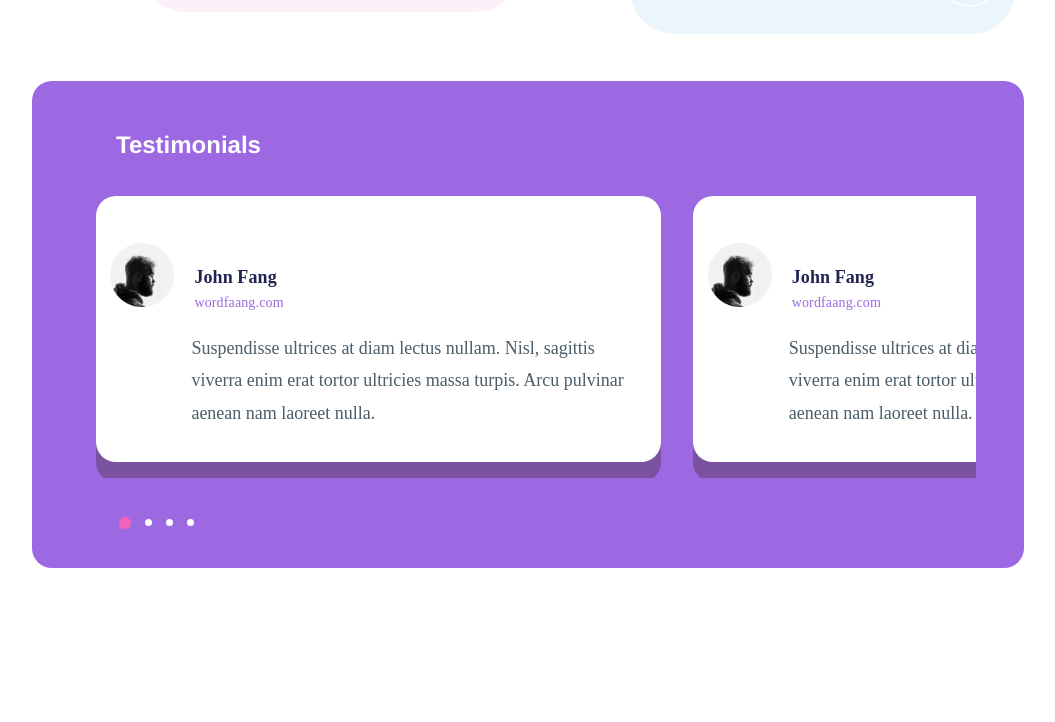
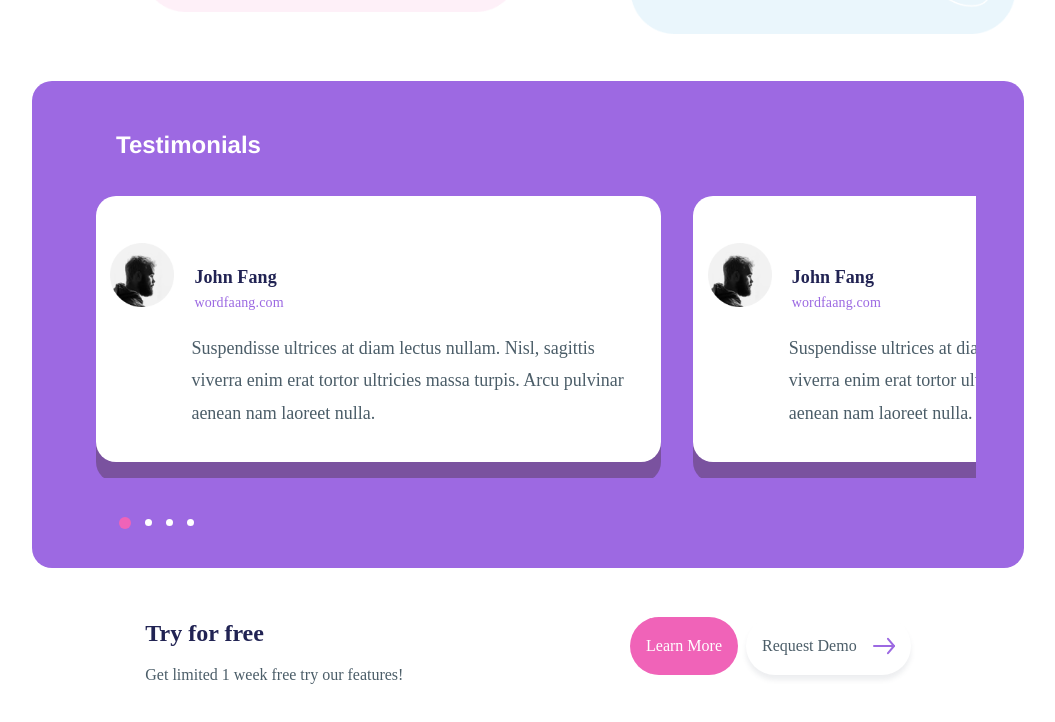
Before and after one commit to devism/CSS-Engineer-Mini-Project, a website: page src/copy/index.html in a window 1280 px wide. Shown: the part 2284-3006 px from the top of the page, without its empty margins (112-1167 px from the left). Before the commit the page ends 2868 px from the top, so only its background shows below. Drawn offline with nearby package versions, Linux system fonts and the light colour scheme; files that its build step writes are made by us from their sources.

Commit message:
footer stuff

```diff
--- a/src/copy/index.html
+++ b/src/copy/index.html
@@ -180,7 +180,19 @@ This very flexible storage area has a high level of security. To enter into your
 		</div>
 	</div>
 
+	<div class="footer">
+		<div class="call-to-action-footer">
+			<h2>Try for free</h2>
+		    <p>Get limited 1 week free try our features!</p>
+		</div>
 
+		<div class="footer-btns">
+			<button class="learn-more-btn">Learn More</button>
+			<div class="request-demo-btn">
+				<a href="#">Request Demo  <img src="./arrow.svg"/></a>
+			</div>
+		</div>
+	</div>
 
 	<!-- Scripts -->
 	<script src="js/glider.js"></script>
--- a/src/sass/components/_base.scss
+++ b/src/sass/components/_base.scss
@@ -9,7 +9,7 @@ body {
 	// margin: 0;
 	margin: 1em  auto;
     max-width: 1024px;
-
+	font-family: Avenir;
 
 }
 
@@ -527,6 +527,69 @@ line-height: 160%;
 	color: #4B5D68;
 }
 
+.footer{
+	padding:1em;
+	display: block;
+    align-items: center;
+    align-content: space-between;
+    justify-content: space-around;
+}
+.footer-btns{
+	display: grid;
+}
+
+.call-to-action-footer{
+
+	h2{
+		color:#212353;
+		font-family: Avenir;
+	}
+
+	p{
+		color: #4B5D68;
+		font-family: Avenir;
+	}
+}
+
+.request-demo-btn{
+	background: #FFFFFF;
+    -webkit-box-shadow: 0px 5px 5px rgba(75, 93, 104, 0.1);
+    box-shadow: 0px 5px 5px rgba(75, 93, 104, 0.1);
+    border-radius: 50px;
+	padding: 0.5em;
+	display: flex;
+	margin-bottom: 0.5em;
+
+	a{
+	margin: 0 auto;
+	padding: 0.5em;
+	display: -webkit-box;
+	display: -ms-flexbox;
+	display: flex;
+	font-family: Avenir;
+    font-style: normal;
+    font-weight: 500;
+    font-size: 16px;
+    line-height: 160%;
+    color: #4B5D68;
+	}
+	img{
+		margin-left:1em;
+	}
+}
+
+
+
+
+.learn-more-btn{
+	background: #F063B8;
+	border-radius: 50px;
+	color:white;
+	border:none;
+	padding:1em;
+	margin-bottom: 0.5em;
+	margin-right: 0.5em;
+}
 
 // ---------- media queries ---------
 @media only screen and (min-width: 375px) {
@@ -648,6 +711,7 @@ line-height: 160%;
 
   @media only screen and (min-width:768px){
 
+
 		.call-to-action {
 			background-position: 14em 0em;
 			margin-top: 5em;
@@ -720,6 +784,38 @@ line-height: 160%;
 		margin-left: 4.5em;
 	  }
 
+	  .footer{
+		display: flex;
+	  }
+	  .footer-btns{
+		display: inline-flex;
+		}
+
+		.request-demo-btn{
+			background: #FFFFFF;
+			-webkit-box-shadow: 0px 5px 5px rgba(75, 93, 104, 0.1);
+			box-shadow: 0px 5px 5px rgba(75, 93, 104, 0.1);
+			border-radius: 50px;
+			padding: 0.5em;
+			display: flex;
+
+			a{
+			margin: 0 auto;
+			padding: 0.5em;
+			display: -webkit-box;
+			display: -ms-flexbox;
+			display: flex;
+			font-family: Avenir;
+			font-style: normal;
+			font-weight: 500;
+			font-size: 16px;
+			line-height: 160%;
+			color: #4B5D68;
+			}
+			img{
+				margin-left:1em;
+			}
+		}
 
 
 
```
Also changed, not shown: dist/css/main.css, dist/css/main.min.css, dist/index.html, dist/js/another-file.js, dist/js/another-file.min.js, dist/js/detects.js, dist/js/detects.min.js, dist/js/glider.js, dist/js/glider.min.js, dist/js/main.js, dist/js/main.min.js, dist/js/main.polyfills.js, dist/js/main.polyfills.min.js.
